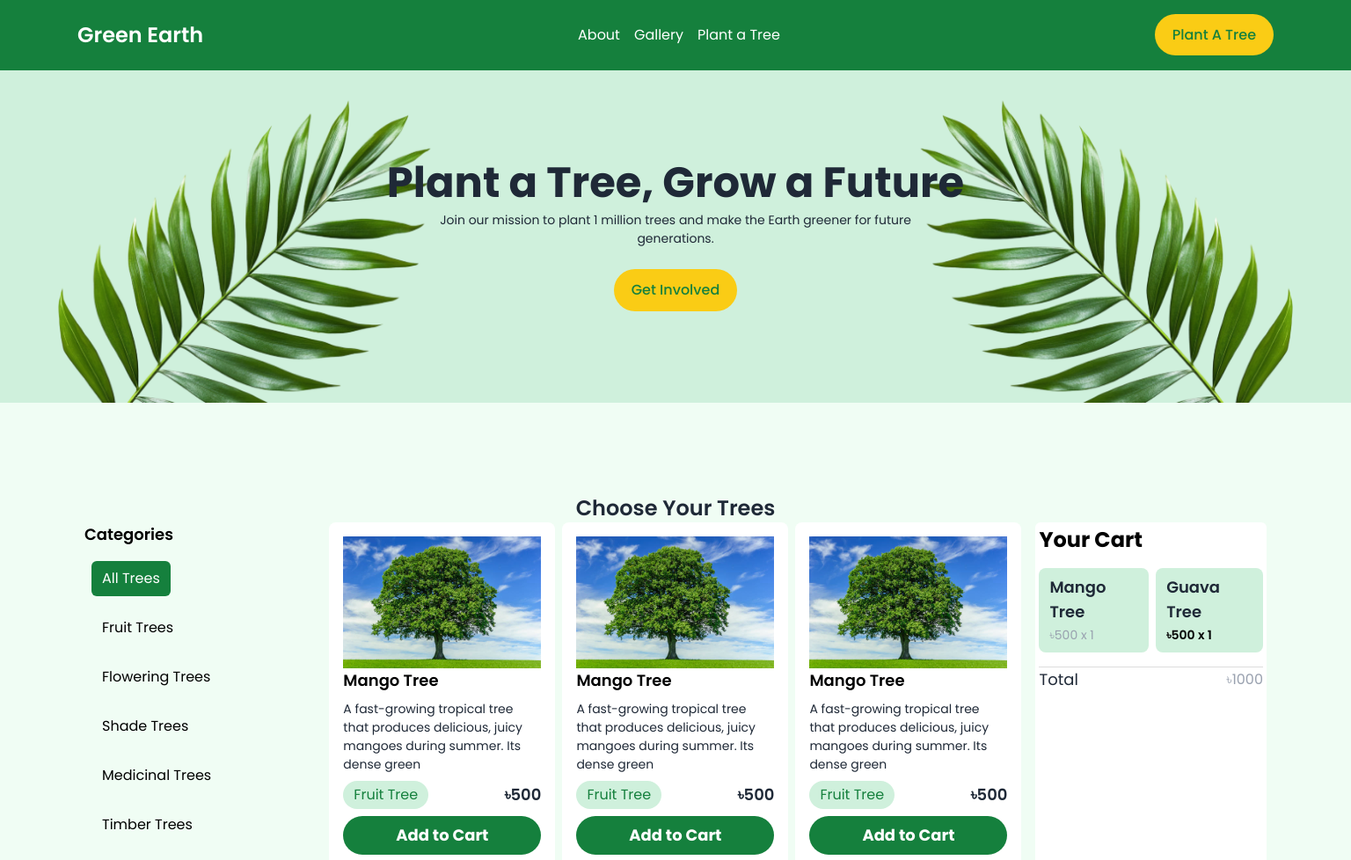
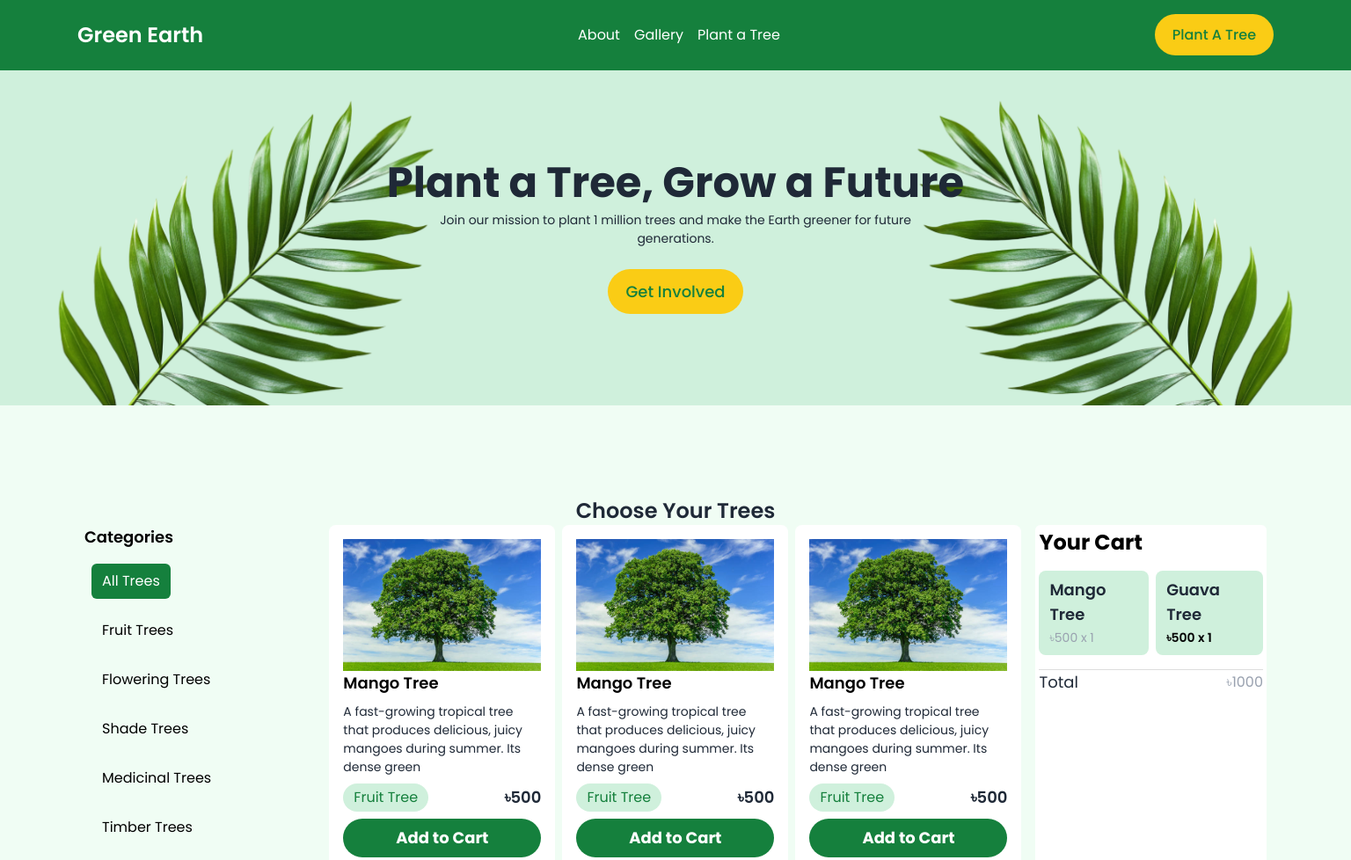
Before and after one commit to nillworks/Green-Earth, a website: page index.html in a window 1536 px wide. Shown: the top 978 px of the page at 88% size. Drawn offline with Linux system fonts and the light colour scheme.

Commit message:
modifiSomthing

```diff
--- a/src/input.css
+++ b/src/input.css
@@ -16,13 +16,6 @@
 
   /* Google Fonts */
   --font-primary: 'Poppins', sans-serif;
-
-  /* Dark Color
-  --color-dark1Color: ;
-  --color-dark2Color: ;
-  --color-dark3Color: ;
-  --color-dark4Color: ;
-  --color-dark5Color: ; */
 }
 
 @layer utilities {
@@ -69,6 +62,7 @@
       background-size: contain, contain;
       background-repeat: no-repeat, no-repeat;
       background-color: var(--color-bgPrimary);
+      font-size: large;
     }
   }
 }
```
Also changed, not shown: src/output.css.
